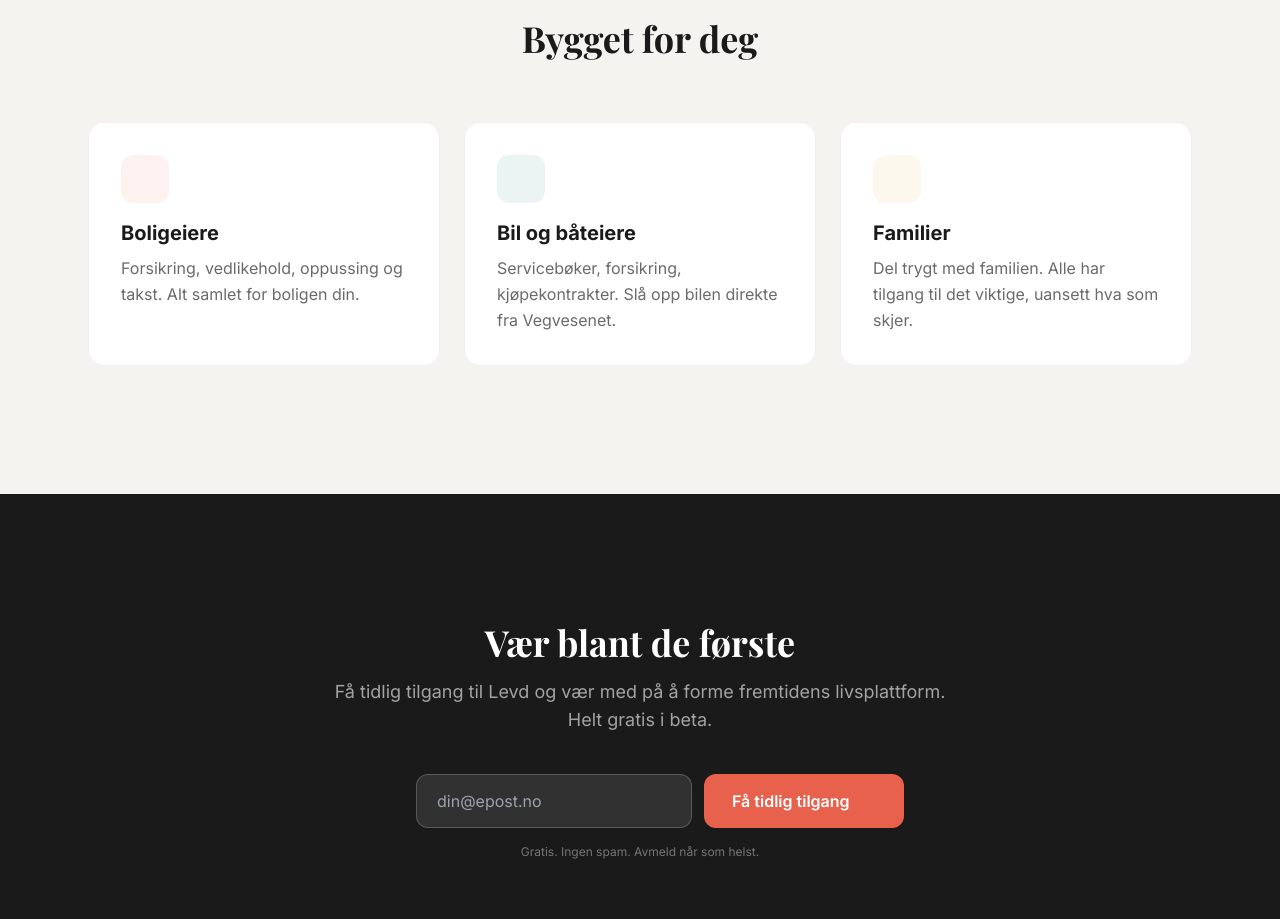
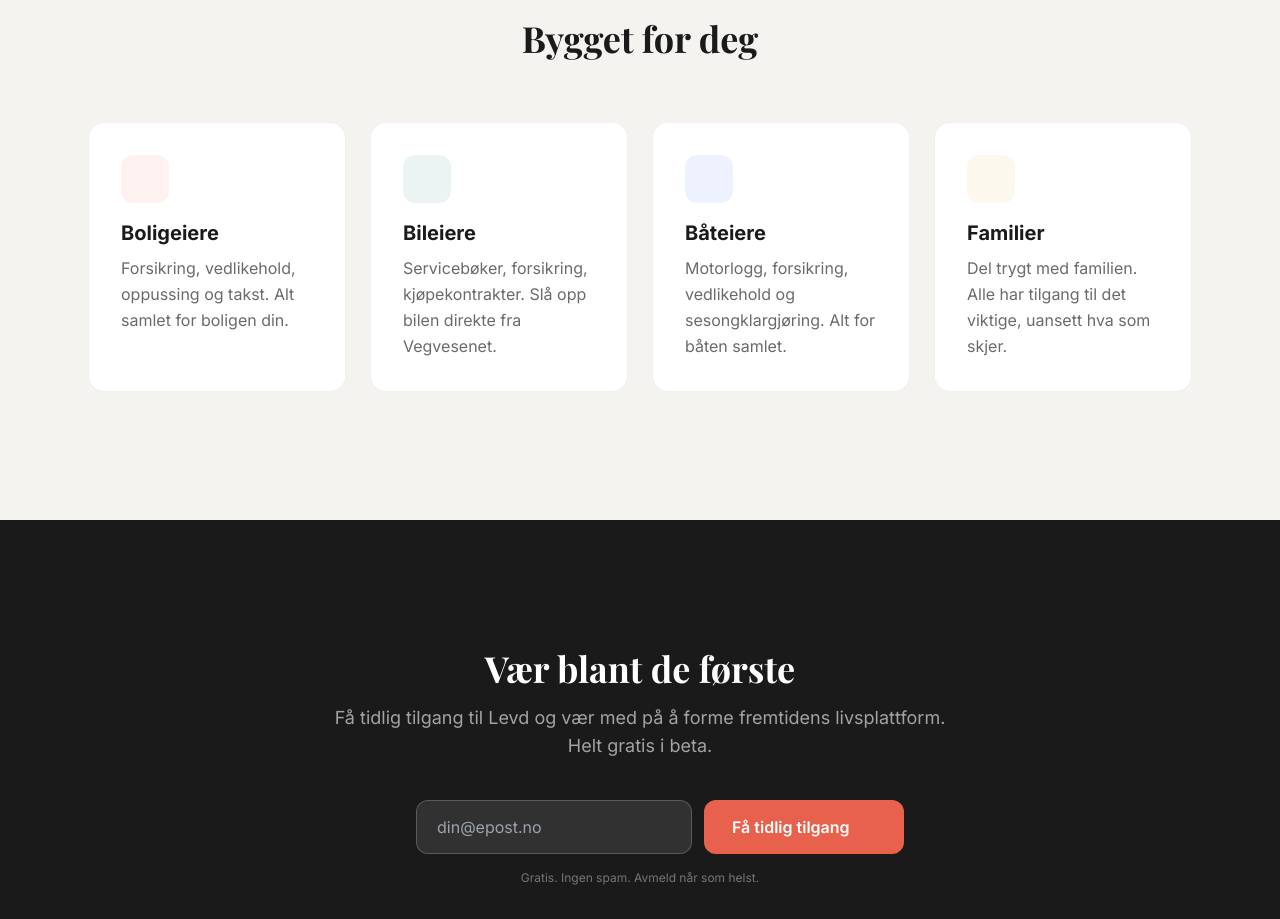
Before and after one commit to adriansandstrand-maker/levd-prelaunch, a React (Vite) app: page / in a window 1280 px wide. Shown: the part 3060-3979 px from the top of the page. Built offline with nearby package versions, Linux system fonts and the light colour scheme; no server answers; some icons are missing.

Commit message:
feat: split bil/båt into separate cards, add SailboatCoastal icon, 4-col grid

```diff
--- a/src/App.tsx
+++ b/src/App.tsx
@@ -16,6 +16,7 @@ import {
   Home as HomeIcon,
   HealthCross,
   FingerprintRecognition,
+  SailboatCoastal,
 } from '@carbon/icons-react';
 
 // ── Design tokens (matches v2) ──
@@ -525,9 +526,15 @@ const PERSONAS = [
   },
   {
     icon: Car,
-    title: 'Bil og båteiere',
+    title: 'Bileiere',
     desc: 'Servicebøker, forsikring, kjøpekontrakter. Slå opp bilen direkte fra Vegvesenet.',
     color: TEAL,
+  },
+  {
+    icon: SailboatCoastal,
+    title: 'Båteiere',
+    desc: 'Motorlogg, forsikring, vedlikehold og sesongklargjøring. Alt for båten samlet.',
+    color: '#2563EB',
   },
   {
     icon: Collaborate,
@@ -556,7 +563,7 @@ function WhoItsFor() {
           whileInView="visible"
           viewport={{ once: true }}
           variants={stagger}
-          className="grid grid-cols-1 md:grid-cols-3 gap-6"
+          className="grid grid-cols-1 sm:grid-cols-2 lg:grid-cols-4 gap-6"
         >
           {PERSONAS.map((p) => (
             <motion.div
```
